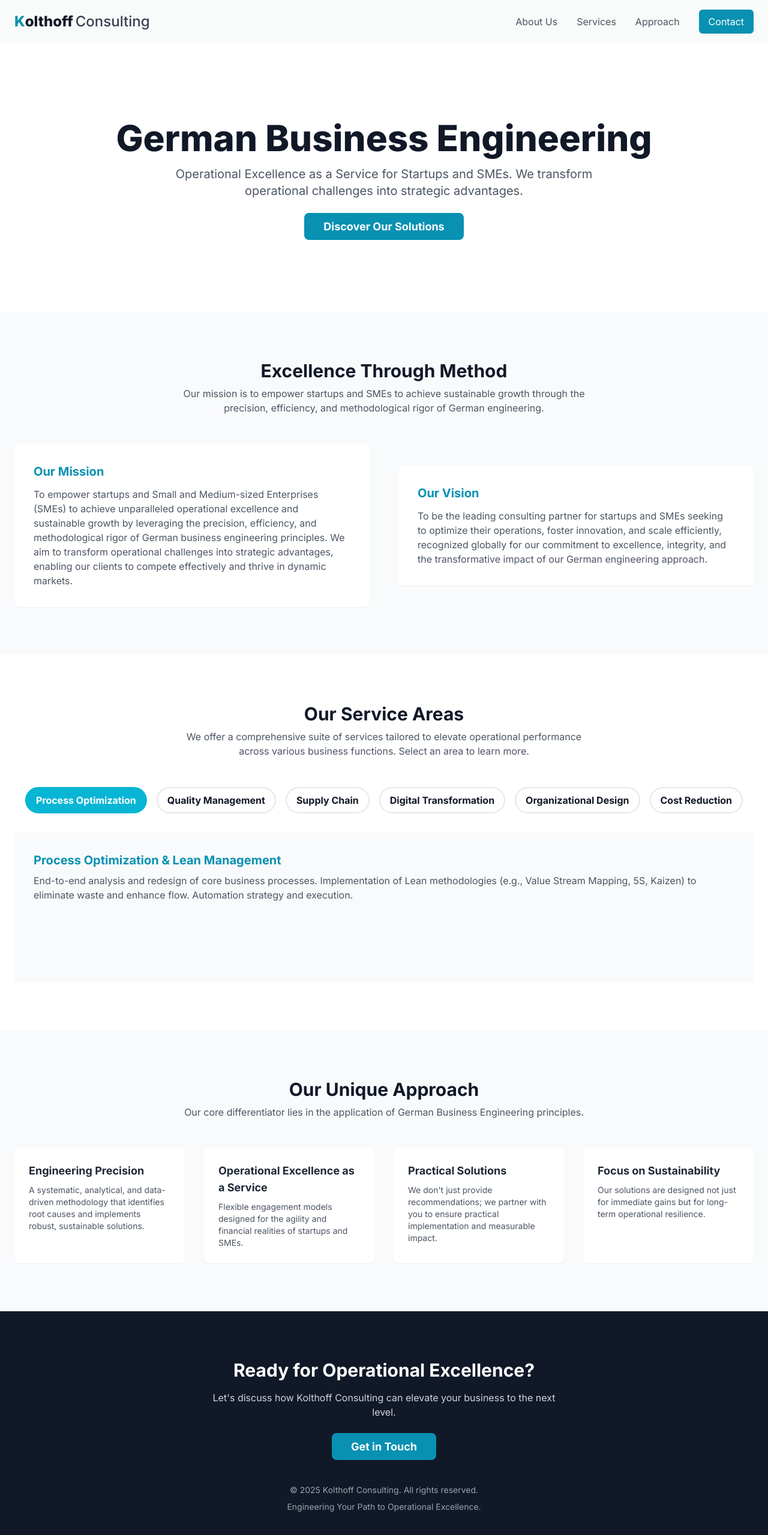
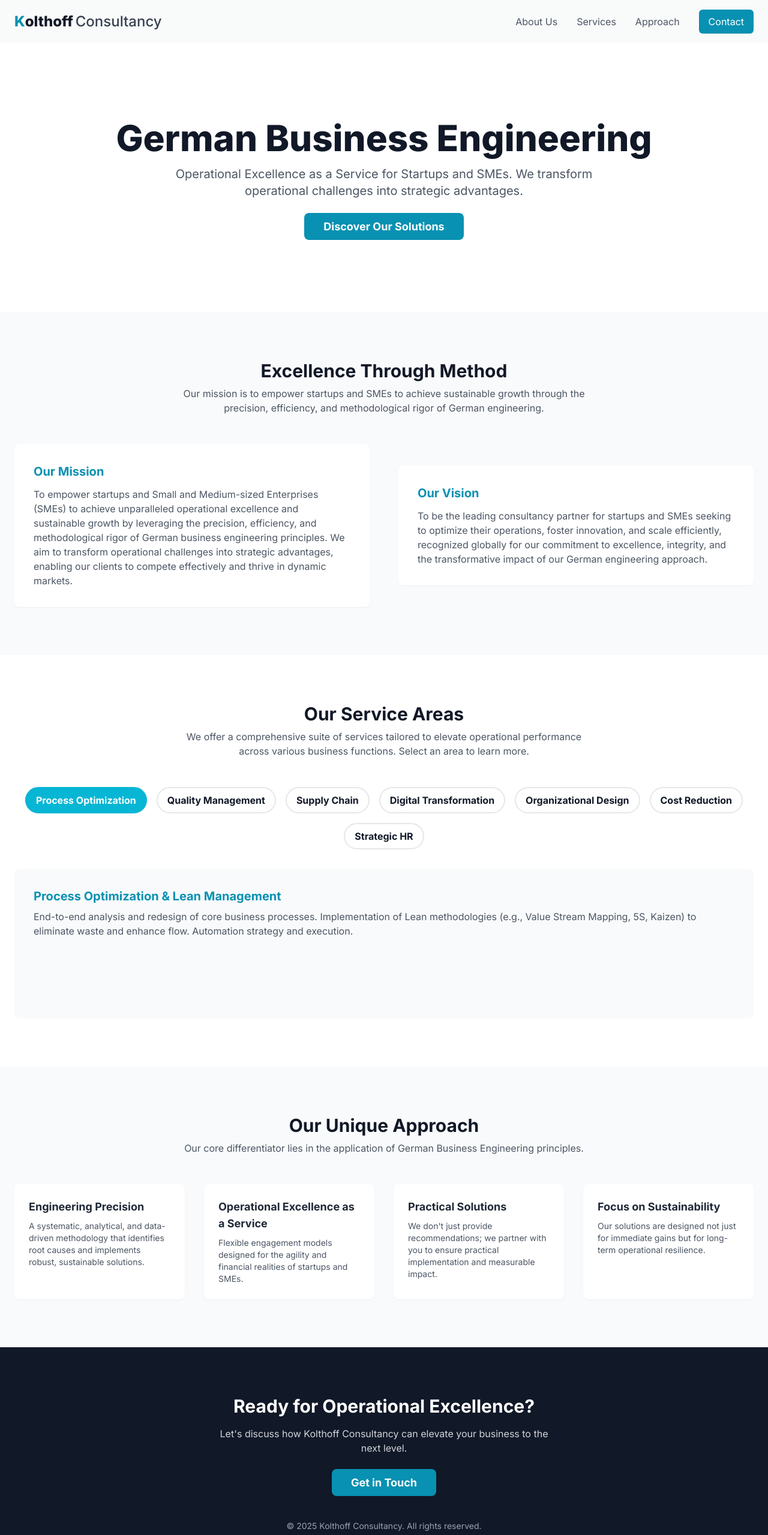
Before and after one commit to ReinhardKolthoff/kolthoff-consulting, a plain HTML site: page index.html in a window 1280 px wide. Shown: the top 2559 px of the page at 60% size. Drawn offline with nearby package versions, Linux system fonts and the light colour scheme.

Commit message:
index.html

```diff
--- a/index.html
+++ b/index.html
@@ -3,13 +3,13 @@
 <head>
     <meta charset="UTF-8">
     <meta name="viewport" content="width=device-width, initial-scale=1.0">
-    <title>Kolthoff Consulting | German Business Engineering</title>
+    <title>Kolthoff Consultancy | German Business Engineering</title>
     <script src="https://cdn.tailwindcss.com"></script>
     <link rel="preconnect" href="https://fonts.googleapis.com">
     <link rel="preconnect" href="https://fonts.gstatic.com" crossorigin>
     <link href="https://fonts.googleapis.com/css2?family=Inter:wght@400;500;700;800&display=swap" rel="stylesheet">
     <!-- Chosen Palette: Tech Innovation - A modern and sleek palette using light gray, dark charcoal, and a vibrant cyan accent for a tech-oriented feel. -->
-    <!-- Application Structure Plan: A single-page, top-down narrative structure was chosen for its intuitive user flow, ideal for a corporate profile. The user journey begins with a strong brand introduction (Hero), moves to the firm's purpose (About/Mission), details its offerings in an interactive tabbed section (Services) to encourage engagement, highlights its unique methodology (USP), showcases its core principles (Values), and ends with a clear call to action (Contact). This structure logically guides the user through the "who, why, what, how" of the consultancy, making the information digestible and compelling. -->
+    <!-- Application Structure Plan: A single-page, top-down narrative structure was chosen for its intuitive user flow, ideal for a corporate profile. The user journey begins with a strong brand introduction (Hero), moves to the firm's purpose (About/Mission), details the firm's offerings in an interactive tabbed section (Services) to encourage engagement, highlights its unique methodology (Approach), and ends with a clear call to action (Contact). This structure logically guides the user through the "who, why, what, how" of the consulting, making the information digestible and compelling. -->
     <!-- Visualization & Content Choices:
         - Report Info: Services List -> Goal: Organize/Inform -> Viz: Interactive Tabs -> Interaction: Click to reveal service details -> Justification: Prevents a long, static list and encourages user exploration. -> Method: JS event listeners toggling visibility.
         - Report Info: USP & Values -> Goal: Inform -> Viz: Styled Cards -> Interaction: Hover effects -> Justification: Breaks down key information into visually distinct, easily digestible blocks. -> Method: HTML/Tailwind CSS.
@@ -44,7 +44,7 @@
     <header class="bg-gray-50/80 backdrop-blur-lg sticky top-0 z-50">
         <nav class="container mx-auto px-6 py-4 flex justify-between items-center">
             <a href="#" class="text-2xl font-extrabold text-gray-900 flex items-center">
-                <span class="text-cyan-600">K</span>olthoff <span class="font-medium text-gray-700 ml-1">Consulting</span>
+                <span class="text-cyan-600">K</span>olthoff <span class="font-medium text-gray-700 ml-1">Consultancy</span>
             </a>
             <div class="hidden md:flex items-center space-x-8">
                 <a href="#about" class="nav-link text-gray-600">About Us</a>
@@ -94,7 +94,7 @@
                     </div>
                     <div class="bg-white p-8 rounded-lg shadow-sm">
                         <h3 class="text-xl font-bold text-cyan-600 mb-3">Our Vision</h3>
-                        <p class="text-gray-600">To be the leading consulting partner for startups and SMEs seeking to optimize their operations, foster innovation, and scale efficiently, recognized globally for our commitment to excellence, integrity, and the transformative impact of our German engineering approach.</p>
+                        <p class="text-gray-600">To be the leading consultancy partner for startups and SMEs seeking to optimize their operations, foster innovation, and scale efficiently, recognized globally for our commitment to excellence, integrity, and the transformative impact of our German engineering approach.</p>
                     </div>
                 </div>
             </div>
@@ -114,6 +114,7 @@
                     <button data-tab="4" class="service-tab font-semibold border-2 border-gray-200 rounded-full px-4 py-2 text-sm md:text-base transition-all duration-300">Digital Transformation</button>
                     <button data-tab="5" class="service-tab font-semibold border-2 border-gray-200 rounded-full px-4 py-2 text-sm md:text-base transition-all duration-300">Organizational Design</button>
                     <button data-tab="6" class="service-tab font-semibold border-2 border-gray-200 rounded-full px-4 py-2 text-sm md:text-base transition-all duration-300">Cost Reduction</button>
+                    <button data-tab="7" class="service-tab font-semibold border-2 border-gray-200 rounded-full px-4 py-2 text-sm md:text-base transition-all duration-300">Strategic HR</button>
                 </div>
 
                 <div id="service-content" class="mt-8 bg-gray-50 p-8 rounded-lg min-h-[250px] transition-all duration-300">
@@ -136,10 +137,15 @@
                     <div id="tab-5-content" class="service-content-panel hidden fade-in">
                         <h3 class="font-bold text-xl mb-2 text-cyan-600">Organizational Design & Change Management</h3>
                         <p class="text-gray-600">Structuring organizations for optimal operational flow and accountability. Facilitating smooth transitions during periods of significant operational change. Developing performance metrics and KPIs.</p>
+                    </p>
                     </div>
                     <div id="tab-6-content" class="service-content-panel hidden fade-in">
                         <h3 class="font-bold text-xl mb-2 text-cyan-600">Cost Reduction & Efficiency Programs</h3>
                         <p class="text-gray-600">Identification of cost drivers within operations. Development and implementation of strategies for sustainable cost savings. Benchmarking operational performance against industry best practices.</p>
+                    </div>
+                    <div id="tab-7-content" class="service-content-panel hidden fade-in">
+                        <h3 class="font-bold text-xl mb-2 text-cyan-600">Strategic HR & Talent Management</h3>
+                        <p class="text-gray-600">Crafting and implementing forward-thinking HR strategies that align with business objectives to attract, develop, and retain high-performing talent. This includes optimizing recruitment, performance management, compensation structures, and fostering a dynamic workplace culture, ensuring your human capital drives sustainable growth and innovation.</p>
                     </div>
                 </div>
             </div>
@@ -175,12 +181,12 @@
         <footer id="contact" class="bg-gray-900 text-white py-20">
             <div class="container mx-auto px-6 text-center">
                 <h2 class="text-3xl font-bold">Ready for Operational Excellence?</h2>
-                <p class="mt-4 text-gray-300 max-w-xl mx-auto">Let's discuss how Kolthoff Consulting can elevate your business to the next level.</p>
+                <p class="mt-4 text-gray-300 max-w-xl mx-auto">Let's discuss how Kolthoff Consultancy can elevate your business to the next level.</p>
                 <div class="mt-8">
-                    <a href="mailto:reinhardkolthoff@gmail.com" class="bg-cyan-600 text-white font-bold py-3 px-8 rounded-lg text-lg hover:bg-cyan-700 transition-colors duration-300">Get in Touch</a>
+                    <a href="mailto:contact@kolthoff-consultancy.com" class="bg-cyan-600 text-white font-bold py-3 px-8 rounded-lg text-lg hover:bg-cyan-700 transition-colors duration-300">Get in Touch</a>
                 </div>
                 <div class="mt-12 text-gray-400 text-sm">
-                    <p>&copy; 2025 Kolthoff Consulting. All rights reserved.</p>
+                    <p>&copy; 2025 Kolthoff Consultancy. All rights reserved.</p>
                     <p class="mt-2">Engineering Your Path to Operational Excellence.</p>
                 </div>
             </div>
```
